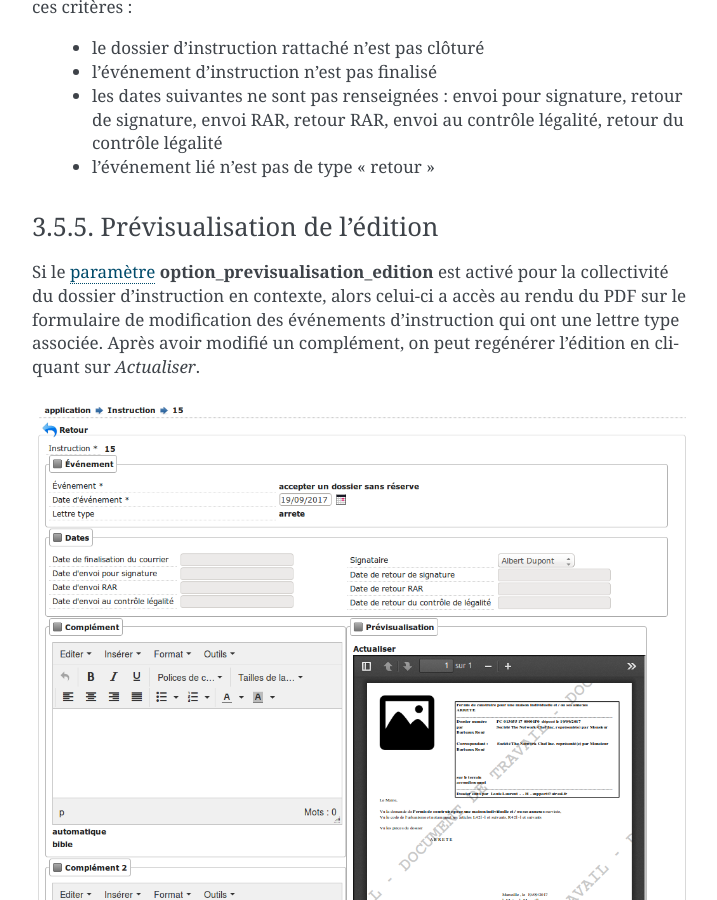
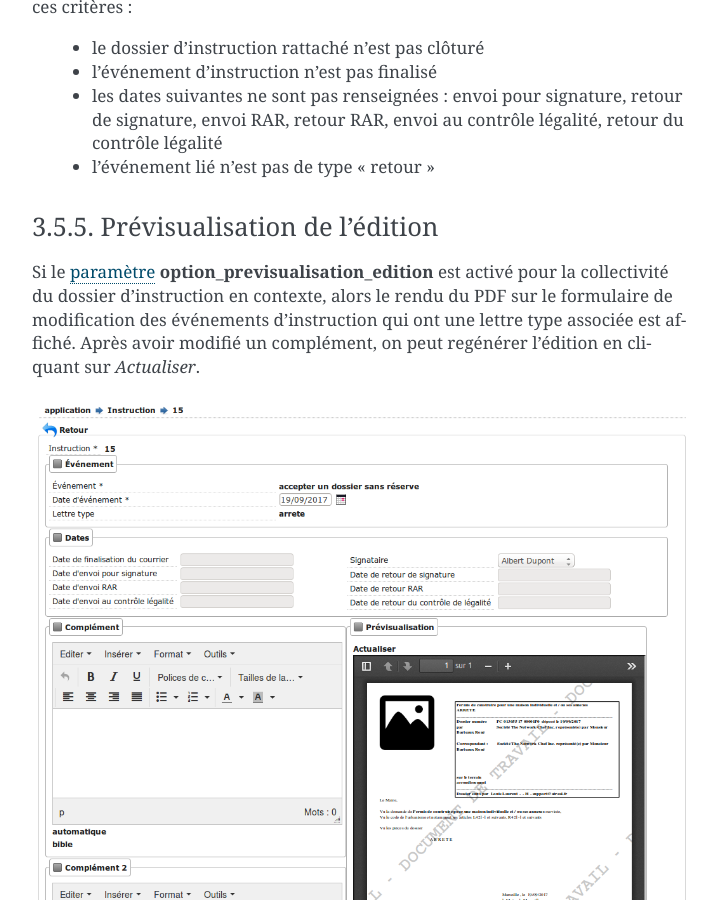
Before and after one commit to mpavaux/openads-documentation, a Sphinx documentation site: the page built from source/manuel_utilisateur/instruction.rst, in a window 1280 px wide and 900 px high, scrolled down 22154 px. Shown: the whole window, without its empty margins (388-1105 px from the left). Built offline with Sphinx 7.4.7, drawn with Linux system fonts in a browser that asks for light colours.

Commit message:
* Correction prévisu pdf

```diff
--- a/source/manuel_utilisateur/instruction.rst
+++ b/source/manuel_utilisateur/instruction.rst
@@ -517,7 +517,7 @@
 Prévisualisation de l'édition
 =============================
 
-Si le :ref:`paramètre<parametrage_parametre>` **option_previsualisation_edition** est activé pour la collectivité du dossier d'instruction en contexte, alors celui-ci a accès au rendu du PDF sur le formulaire de modification des événements d'instruction qui ont une lettre type associée. Après avoir modifié un complément, on peut regénérer l'édition en cliquant sur *Actualiser*.
+Si le :ref:`paramètre<parametrage_parametre>` **option_previsualisation_edition** est activé pour la collectivité du dossier d'instruction en contexte, alors le rendu du PDF sur le formulaire de modification des événements d'instruction qui ont une lettre type associée est affiché. Après avoir modifié un complément, on peut regénérer l'édition en cliquant sur *Actualiser*.
 
 .. image:: instruction_previsualisation_edition.png
 
```
